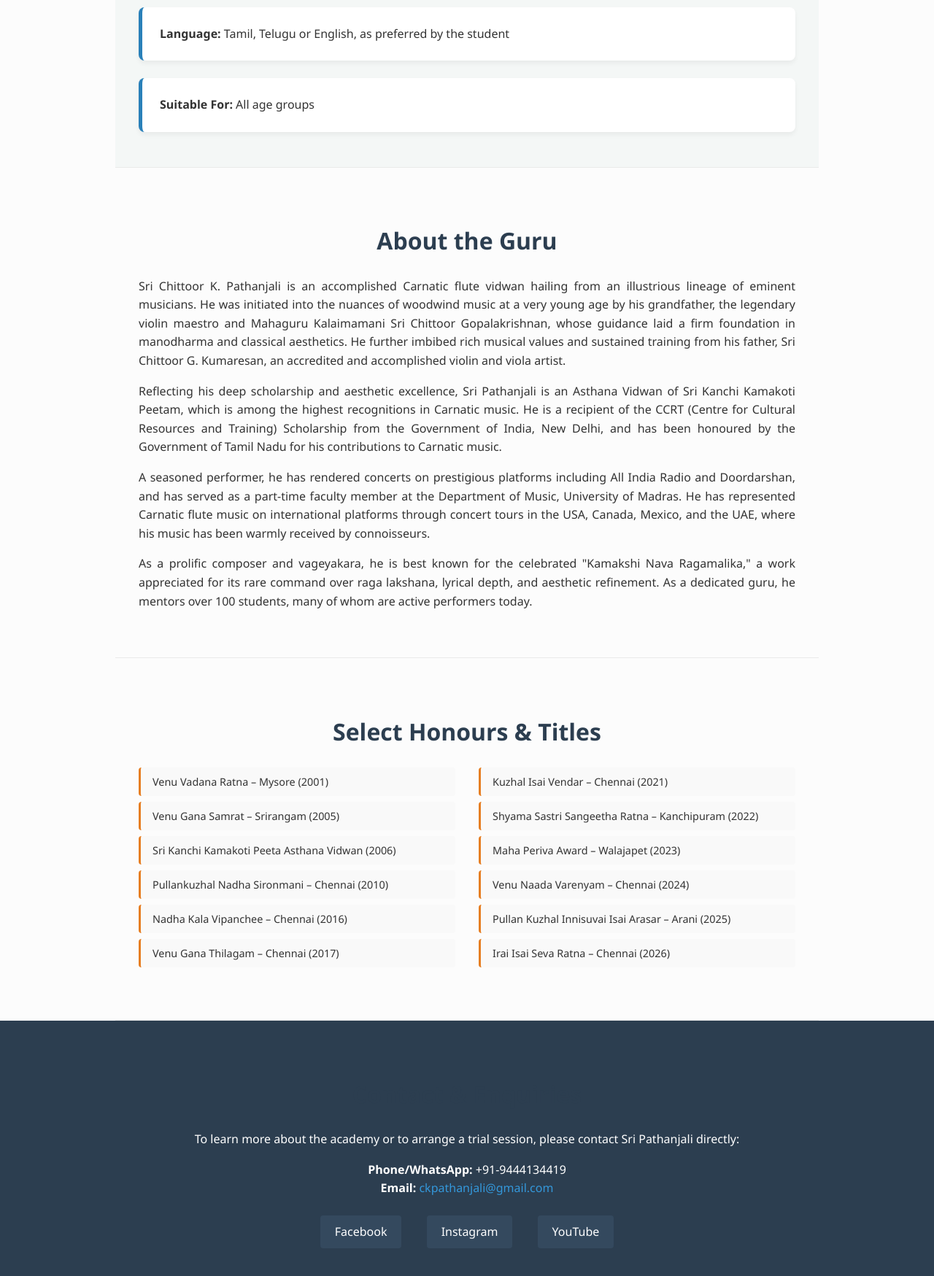
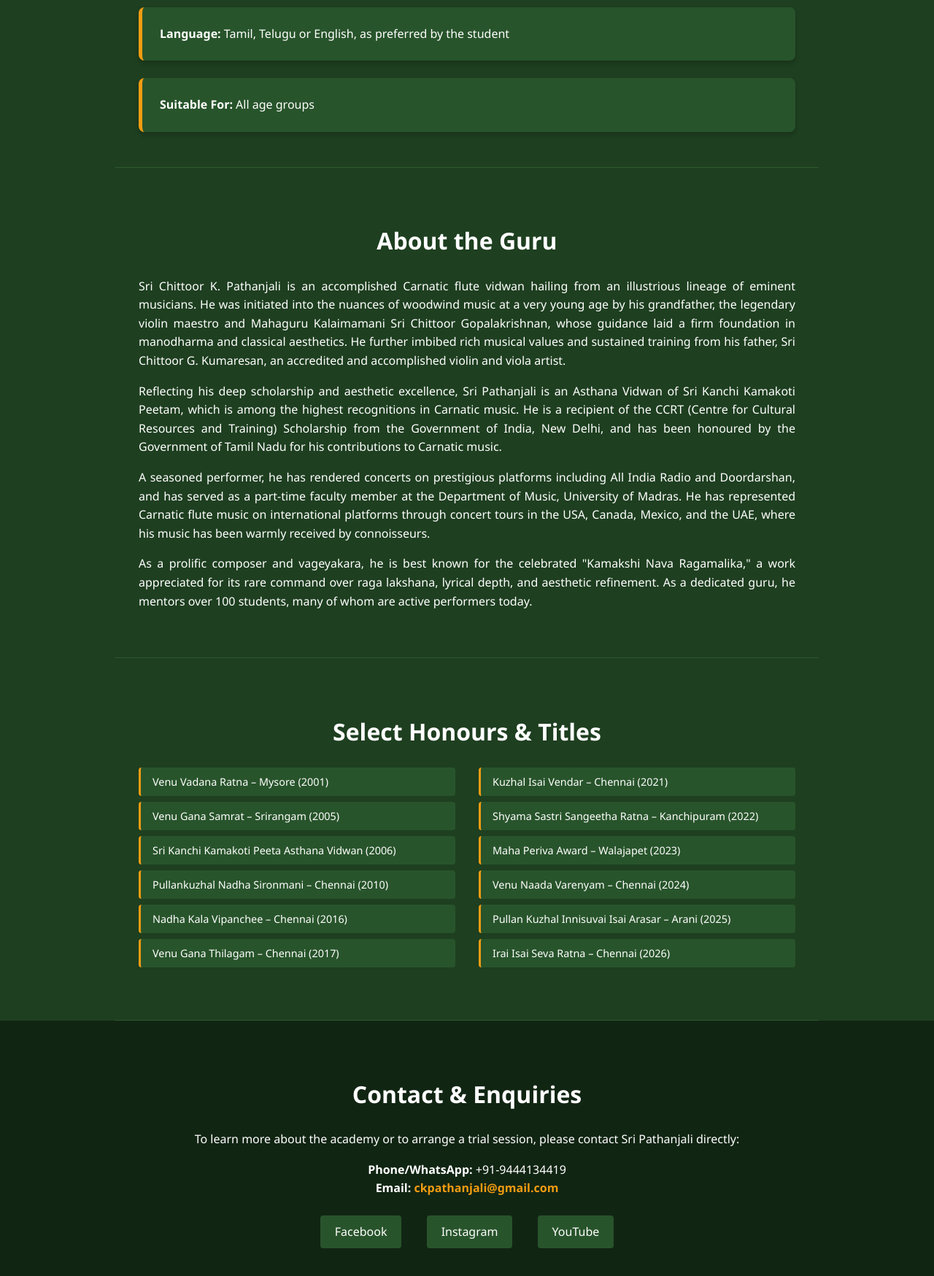
Before and after one commit to rangarajansudha-collab/Flute_website, a plain HTML site: page index.html in a window 1280 px wide. Shown: the part 1580-3329 px from the top of the page at 73% size. Drawn offline with Linux system fonts and the light colour scheme.

Commit message:
Update index.html

```diff
--- a/index.html
+++ b/index.html
@@ -5,25 +5,25 @@
     <meta name="viewport" content="width=device-width, initial-scale=1.0">
     <title>Pathanjali Flute Academy</title>
     <style>
-        body { font-family: 'Segoe UI', Tahoma, Geneva, Verdana, sans-serif; line-height: 1.6; margin: 0; padding: 0; color: #333; background-color: #fcfcfc; }
-        header { background: #1a252f; color: #fff; padding: 3rem 1rem; text-align: center; }
+        body { font-family: 'Segoe UI', Tahoma, Geneva, Verdana, sans-serif; line-height: 1.6; margin: 0; padding: 0; color: #ffffff; background-color: #1e3f20; }
+        header { background: #112513; color: #ffffff; padding: 3rem 1rem; text-align: center; }
         .logo-img { width: 100px; height: auto; margin-bottom: 1rem; border-radius: 8px; }
-        .profile-img { width: 150px; height: 150px; border-radius: 50%; object-fit: cover; border: 4px solid #fff; margin-bottom: 1rem; }
+        .profile-img { width: 150px; height: 150px; border-radius: 50%; object-fit: cover; border: 4px solid #ffffff; margin-bottom: 1rem; }
         header h1 { margin: 0; font-size: 2.8rem; letter-spacing: 1px; }
-        header h3 { font-weight: 300; margin-top: 0.5rem; color: #ecf0f1; }
-        .quote { font-style: italic; color: #bdc3c7; margin-top: 1rem; font-size: 1.1rem; }
-        section { padding: 3rem 2rem; max-width: 900px; margin: auto; border-bottom: 1px solid #eaeaea; }
-        h2 { color: #2c3e50; font-size: 2rem; text-align: center; margin-bottom: 1.5rem; }
+        header h3 { font-weight: 300; margin-top: 0.5rem; color: #e8f5e9; }
+        .quote { font-style: italic; color: #a5d6a7; margin-top: 1rem; font-size: 1.1rem; }
+        section { padding: 3rem 2rem; max-width: 900px; margin: auto; border-bottom: 1px solid #2e5a31; }
+        h2 { color: #ffffff; font-size: 2rem; text-align: center; margin-bottom: 1.5rem; }
         .grid { display: flex; flex-wrap: wrap; gap: 1.5rem; justify-content: center; }
-        .grid-item { flex: 1 1 45%; background: #fff; padding: 1.5rem; border-radius: 8px; box-shadow: 0 4px 6px rgba(0,0,0,0.05); border-left: 5px solid #2980b9; }
+        .grid-item { flex: 1 1 45%; background: #28542b; padding: 1.5rem; border-radius: 8px; box-shadow: 0 4px 6px rgba(0,0,0,0.2); border-left: 5px solid #f39c12; }
         .bio-content p { text-align: justify; margin-bottom: 1rem; }
         ul.honours-list { column-count: 2; column-gap: 2rem; list-style-type: none; padding: 0; }
-        ul.honours-list li { background: #f9f9f9; margin-bottom: 0.5rem; padding: 0.5rem 1rem; border-radius: 4px; border-left: 3px solid #e67e22; font-size: 0.9rem;}
-        footer { background: #2c3e50; color: #fff; text-align: center; padding: 3rem 1rem; }
-        .contact-info a { color: #3498db; text-decoration: none; }
+        ul.honours-list li { background: #28542b; margin-bottom: 0.5rem; padding: 0.5rem 1rem; border-radius: 4px; border-left: 3px solid #f39c12; font-size: 0.9rem;}
+        footer { background: #112513; color: #ffffff; text-align: center; padding: 3rem 1rem; }
+        .contact-info a { color: #f39c12; text-decoration: none; font-weight: bold; }
         .social-links { margin-top: 1.5rem; }
-        .social-links a { display: inline-block; margin: 0 15px; padding: 10px 20px; background: #34495e; color: #fff; text-decoration: none; border-radius: 4px; transition: background 0.3s; }
-        .social-links a:hover { background: #2980b9; }
+        .social-links a { display: inline-block; margin: 0 15px; padding: 10px 20px; background: #28542b; color: #ffffff; text-decoration: none; border-radius: 4px; transition: background 0.3s; }
+        .social-links a:hover { background: #f39c12; color: #112513; }
 
         @media (max-width: 768px) {
             ul.honours-list { column-count: 1; }
@@ -34,7 +34,6 @@
 <body>
 
     <header>
-        <!-- The logo and profile image are referenced here -->
         <img src="logo.jpeg" alt="Pathanjali Flute Academy Logo" class="logo-img">
         <br>
         <img src="Flute Sir.jpeg" alt="Vidwan Sri Chittoor K. Pathanjali" class="profile-img">
@@ -51,7 +50,8 @@
         </div>
     </section>
 
-    <section style="background-color: #f4f7f6;">
+    <!-- Removed the light background inline style here so it seamlessly matches the green -->
+    <section>
         <h2>Class Details</h2>
         <div class="grid">
             <div class="grid-item"><strong>Mode:</strong> Online</div>
@@ -60,7 +60,7 @@
             <div class="grid-item"><strong>Fee:</strong> INR 500 per class for Indian students | $20 per class for overseas students</div>
             <div class="grid-item"><strong>Schedule:</strong> Flexible; arranged at mutual convenience</div>
             <div class="grid-item"><strong>Language:</strong> Tamil, Telugu or English, as preferred by the student</div>
-            <div class="grid-item"><strong>Suitable For:</strong> All age groups</div>
+            <div class="grid-item" style="flex: 1 1 100%;"><strong>Suitable For:</strong> All age groups</div>
         </div>
     </section>
 
```
